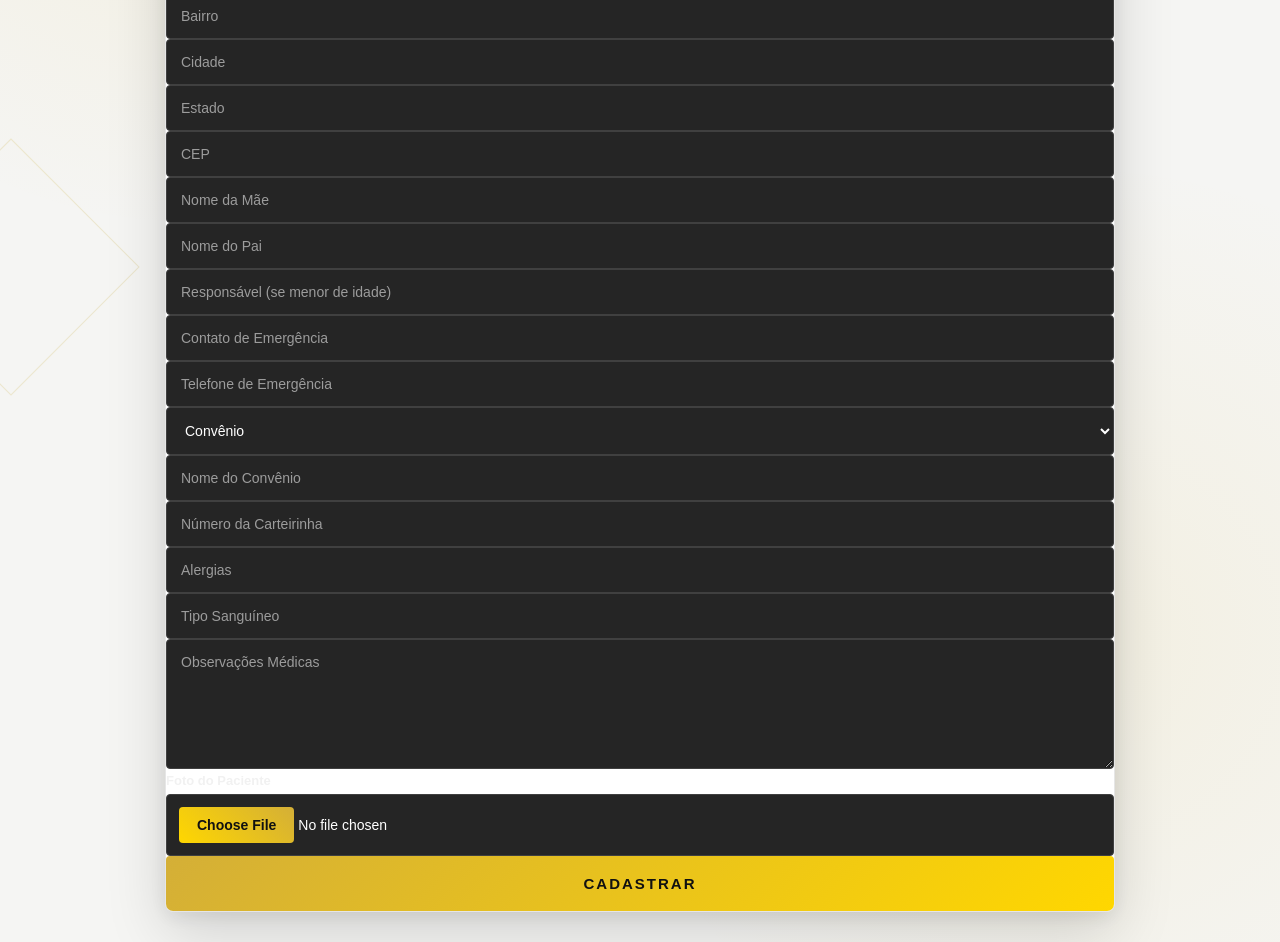
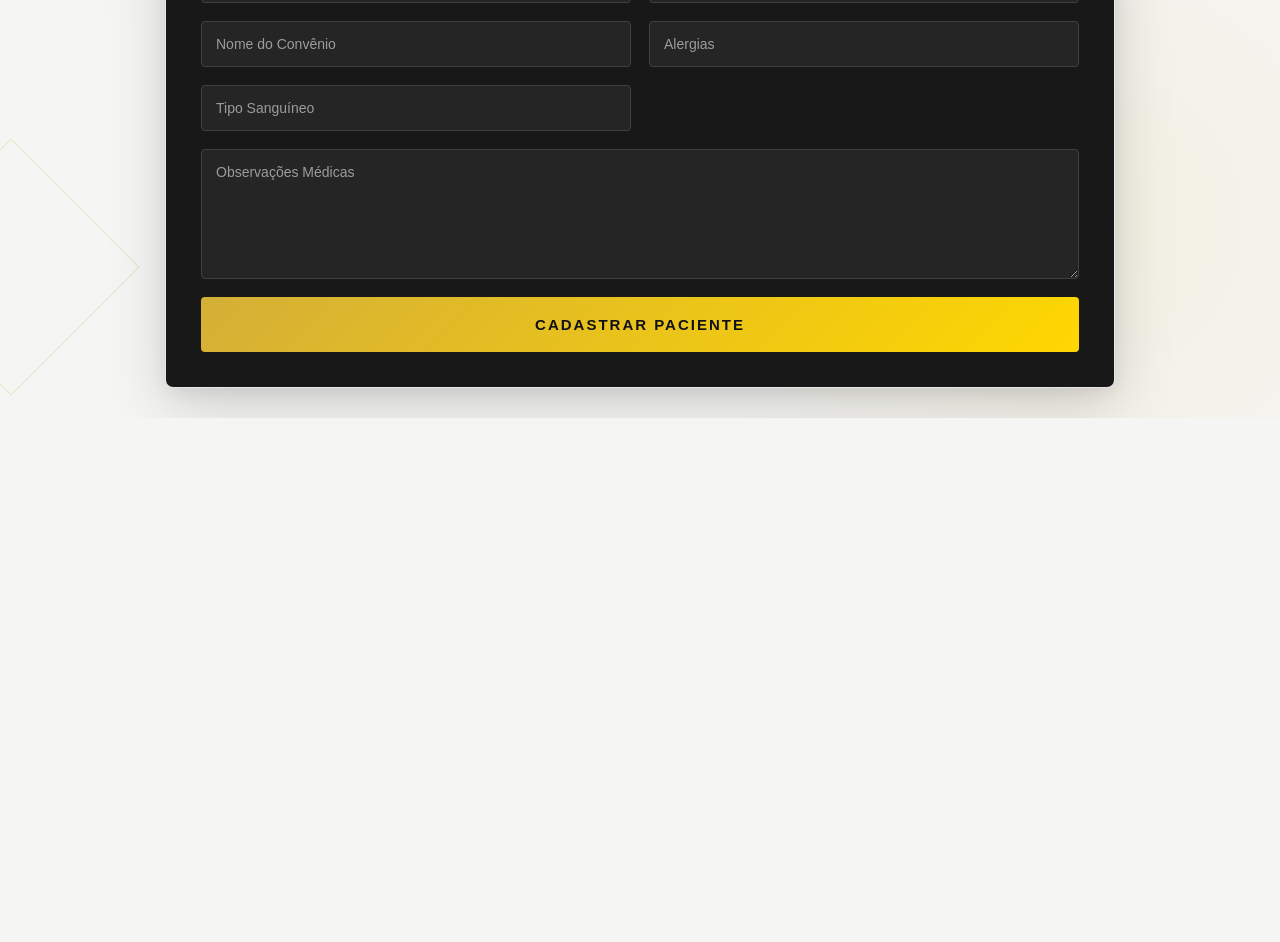
Before and after one commit to lizcavalcante2210/sentinella-1-2-3, a website: page frontend/atendimento.html in a window 1280 px wide. Shown: the part 552-1494 px from the top of the page. After the commit the page ends 970 px from the top, so only its background shows below. Drawn offline with Linux system fonts and the light colour scheme; files that its build step writes are made by us from their sources.

Commit message:
Refactor patient registration form layout and logic

```diff
--- a/frontend/atendimento.html
+++ b/frontend/atendimento.html
@@ -1,3 +1,4 @@
+
 <!DOCTYPE html>
 <html lang="pt-BR">
 <head>
@@ -9,13 +10,21 @@
 <body>
 
 <div class="container">
+
+    <div class="logo-area">
+        <img src="logo.png" class="hospital-logo" alt="Hospital Conhecimento">
+        <div class="logo-line"></div>
         <h2>Cadastro de Paciente</h2>
+        <p class="subtitle">Hospital Conhecimento</p>
+    </div>
+
+    <div class="formulario">
+
+        <div class="form-grid">
 
             <input id="nome" placeholder="Nome Completo">
 
             <input id="cpf" placeholder="CPF">
-
-    <input id="rg" placeholder="RG">
 
             <input id="nascimento" type="date">
 
@@ -28,31 +37,13 @@
 
             <input id="telefone" placeholder="Telefone">
 
-    <input id="celular" placeholder="Celular">
-
             <input id="email" type="email" placeholder="E-mail">
 
             <input id="endereco" placeholder="Endereço">
 
-    <input id="numero" placeholder="Número">
-
-    <input id="bairro" placeholder="Bairro">
-
             <input id="cidade" placeholder="Cidade">
 
             <input id="estado" placeholder="Estado">
-
-    <input id="cep" placeholder="CEP">
-
-    <input id="nomeMae" placeholder="Nome da Mãe">
-
-    <input id="nomePai" placeholder="Nome do Pai">
-
-    <input id="responsavel" placeholder="Responsável (se menor de idade)">
-
-    <input id="contatoEmergencia" placeholder="Contato de Emergência">
-
-    <input id="telefoneEmergencia" placeholder="Telefone de Emergência">
 
             <select id="tipo">
                 <option>Convênio</option>
@@ -61,18 +52,20 @@
 
             <input id="convenio" placeholder="Nome do Convênio">
 
-    <input id="carteirinha" placeholder="Número da Carteirinha">
-
             <input id="alergias" placeholder="Alergias">
 
             <input id="tipoSanguineo" placeholder="Tipo Sanguíneo">
 
-    <textarea id="observacoes" placeholder="Observações Médicas"></textarea>
+            <textarea id="observacoes" class="full" placeholder="Observações Médicas"></textarea>
 
-    <label>Foto do Paciente</label>
-    <input type="file" id="foto" accept="image/*">
+            <button class="full" onclick="cadastrar()">
+                Cadastrar Paciente
+            </button>
 
-    <button onclick="cadastrar()">Cadastrar</button>
+        </div>
+
+    </div>
+
 </div>
 
 <script>
@@ -81,44 +74,35 @@ function cadastrar(){
     const paciente = {
         nome: nome.value,
         cpf: cpf.value,
-        rg: rg.value,
         nascimento: nascimento.value,
         sexo: sexo.value,
         telefone: telefone.value,
-        celular: celular.value,
         email: email.value,
         endereco: endereco.value,
-        numero: numero.value,
-        bairro: bairro.value,
         cidade: cidade.value,
         estado: estado.value,
-        cep: cep.value,
-        nomeMae: nomeMae.value,
-        nomePai: nomePai.value,
-        responsavel: responsavel.value,
-        contatoEmergencia: contatoEmergencia.value,
-        telefoneEmergencia: telefoneEmergencia.value,
         tipo: tipo.value,
         convenio: convenio.value,
-        carteirinha: carteirinha.value,
         alergias: alergias.value,
         tipoSanguineo: tipoSanguineo.value,
         observacoes: observacoes.value
     };
 
-    fetch("http://localhost:3000/atendimento", {
-        method: "POST",
-        headers: {
-            "Content-Type": "application/json"
+    fetch("http://localhost:3000/atendimento",{
+        method:"POST",
+        headers:{
+            "Content-Type":"application/json"
         },
-        body: JSON.stringify(paciente)
+        body:JSON.stringify(paciente)
     })
-    .then(() => {
-        alert("Paciente cadastrado e enviado para triagem!");
+    .then(res=>res.json())
+    .then(()=>{
+        alert("Paciente cadastrado com sucesso!");
     })
-    .catch(() => {
+    .catch(()=>{
         alert("Erro ao cadastrar paciente.");
     });
+
 }
 </script>
 
```
Lines whose indentation alone changed are shown as unchanged.
